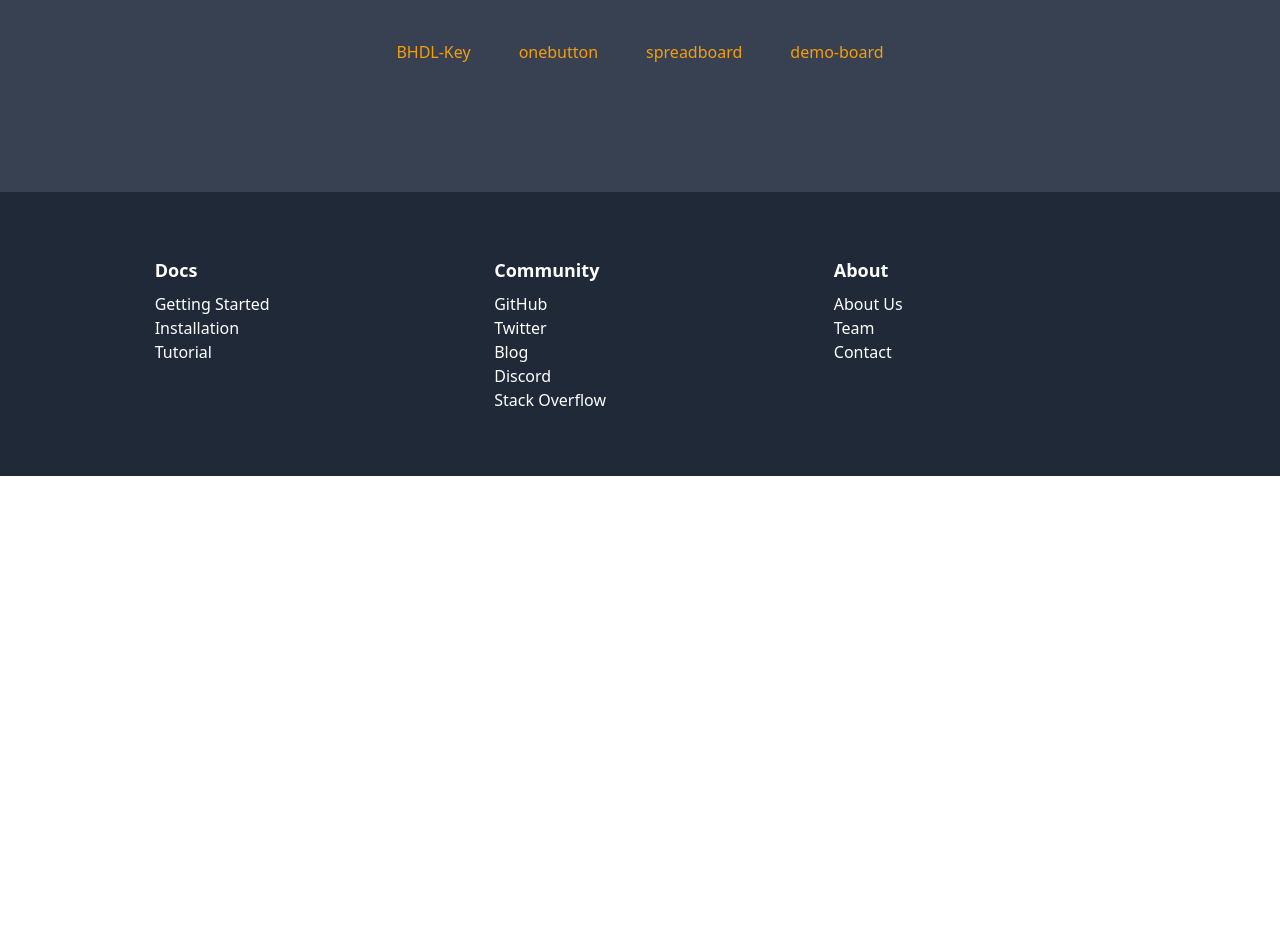
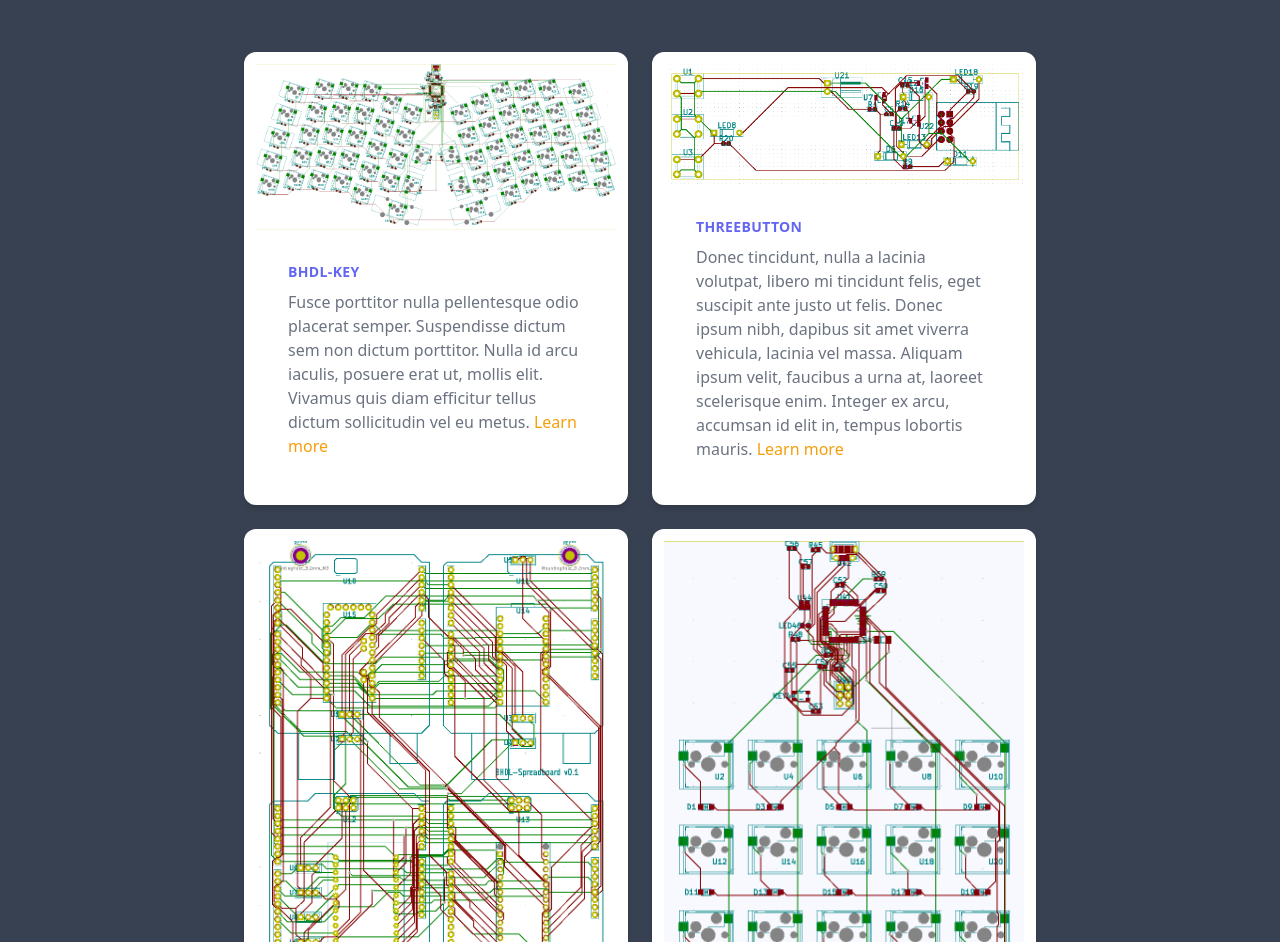
Before and after one commit to bhdl/bhdl.org, a Gatsby site: page /example in a window 1280 px wide. Shown: the part 200-1142 px from the top of the page. Before the commit the page ends 800 px from the top, so only its background shows below. Built offline with nearby package versions, Linux system fonts and the light colour scheme; Gatsby itself is replaced by a stand-in of ours; what @tailwindcss/typography would draw is missing.

Commit message:
add example blocks with images

```diff
--- a/src/pages/example.js
+++ b/src/pages/example.js
@@ -1,15 +1,47 @@
 import React from "react"
 import { Link, graphql } from "gatsby"
+import { StaticImage } from "gatsby-plugin-image"
 
 import Layout from "../components/layout"
 
 import Container from "../components/container"
 
-const linkPrimary =
-  "bg-yellow-400 text-black hover:bg-yellow-300 px-6 py-2 transition duration-200"
+// const linkPrimary =
+//   "bg-yellow-400 text-black hover:bg-yellow-300 px-6 py-2 transition duration-200"
 const linkSecondary =
   "text-yellow-500 hover:text-yellow-300 transition duration-200"
-const linkExample = linkSecondary + " mx-6"
+// const linkExample = linkSecondary + " mx-6"
+const linkStyle =
+  "block mt-1 text-lg leading-tight font-medium text-black hover:underline"
+
+function ExampleBlock({ name, img, link, children }) {
+  console.log(img)
+  return (
+    <div className="max-w-sm mx-auto bg-white p-3 rounded-xl shadow-md overflow-hidden">
+      <div className="">
+        <div className="">{img}</div>
+        <div className="p-8">
+          <div className="uppercase tracking-wide text-sm text-indigo-500 font-semibold">
+            {/* Case study */}
+            {name}
+          </div>
+          {/* <a
+            href="#"
+            className="block mt-1 text-lg leading-tight font-medium text-black hover:underline"
+          >
+            {name}
+          </a> */}
+          <p className="mt-2 text-gray-500">
+            {children}{" "}
+            <a target="_blank" href={link} className={linkSecondary}>
+              Learn more
+            </a>
+          </p>
+        </div>
+      </div>
+    </div>
+  )
+}
 
 const ExamplePage = props => (
   <Layout location={props.location}>
@@ -24,40 +56,86 @@ const ExamplePage = props => (
           >
             <Container>
               <h1 className="text-yellow-500 text-5xl pt-16 pb-16 text-center">
-                BHDL Example Notebooks
+                BHDL Examples
               </h1>
               <ul className="flex flex-wrap justify-center">
-                <li className={linkExample}>
-                  <a
-                    target="_blank"
-                    href="https://nbviewer.jupyter.org/github/lihebi/bhdl.org/blob/master/notebooks/BHDL-Key.ipynb"
+                <li className="flex m-3">
+                  <ExampleBlock
+                    name="BHDL-Key"
+                    // img="../images/assets/BHDL-Key-pcbnew.png"
+                    img={
+                      <StaticImage
+                        className="w-full h-full object-cover"
+                        src="../images/assets/BHDL-Key-pcbnew.png"
+                        // width={200}
+                        // height={200}
+                        alt="A dinosaur"
+                      />
+                    }
+                    link="https://nbviewer.jupyter.org/github/lihebi/bhdl.org/blob/master/notebooks/BHDL-Key.ipynb"
                   >
-                    BHDL-Key
-                  </a>
+                    Fusce porttitor nulla pellentesque odio placerat semper.
+                    Suspendisse dictum sem non dictum porttitor. Nulla id arcu
+                    iaculis, posuere erat ut, mollis elit. Vivamus quis diam
+                    efficitur tellus dictum sollicitudin vel eu metus.
+                  </ExampleBlock>
                 </li>
-                <li className={linkExample}>
-                  <a
-                    target="_blank"
-                    href="https://nbviewer.jupyter.org/github/lihebi/bhdl.org/blob/master/notebooks/onebutton.ipynb"
+                <li className="flex m-3">
+                  <ExampleBlock
+                    name="threebutton"
+                    img={
+                      <StaticImage
+                        // className="w-full h-full object-cover md:w-48"
+                        className="w-full h-full object-cover"
+                        src="../images/assets/threebutton.png"
+                        alt="A dinosaur"
+                      />
+                    }
+                    link="https://nbviewer.jupyter.org/github/lihebi/bhdl.org/blob/master/notebooks/onebutton.ipynb"
                   >
-                    onebutton
-                  </a>
+                    Donec tincidunt, nulla a lacinia volutpat, libero mi
+                    tincidunt felis, eget suscipit ante justo ut felis. Donec
+                    ipsum nibh, dapibus sit amet viverra vehicula, lacinia vel
+                    massa. Aliquam ipsum velit, faucibus a urna at, laoreet
+                    scelerisque enim. Integer ex arcu, accumsan id elit in,
+                    tempus lobortis mauris.
+                  </ExampleBlock>
                 </li>
-                <li className={linkExample}>
-                  <a
-                    target="_blank"
-                    href="https://nbviewer.jupyter.org/github/lihebi/bhdl.org/blob/master/notebooks/spreadboard.ipynb"
+                <li className="flex m-3">
+                  <ExampleBlock
+                    name="spreadboard"
+                    img={
+                      <StaticImage
+                        className="w-full h-full object-cover"
+                        src="../images/assets/spreadboard-pcbnew.png"
+                        alt="A dinosaur"
+                      />
+                    }
+                    link="https://nbviewer.jupyter.org/github/lihebi/bhdl.org/blob/master/notebooks/spreadboard.ipynb"
                   >
-                    spreadboard
-                  </a>
+                    Nullam semper ipsum turpis, quis fringilla ex efficitur id.
+                    Duis at ante porta, suscipit urna non, pharetra felis. Etiam
+                    non consequat ante, eget scelerisque diam. In hac habitasse
+                    platea dictumst. Morbi venenatis dignissim ipsum sit amet
+                    gravida.
+                  </ExampleBlock>
                 </li>
-                <li className={linkExample}>
-                  <a
-                    target="_blank"
-                    href="https://nbviewer.jupyter.org/github/lihebi/bhdl.org/blob/master/notebooks/demo-board.ipynb"
+                <li className="flex m-3">
+                  <ExampleBlock
+                    name="key-matrix"
+                    img={
+                      <StaticImage
+                        className="w-full h-full object-cover"
+                        src="../images/assets/demo-board-pcbnew.png"
+                        alt="A dinosaur"
+                      />
+                    }
+                    link="https://nbviewer.jupyter.org/github/lihebi/bhdl.org/blob/master/notebooks/demo-board.ipynb"
                   >
-                    demo-board
-                  </a>
+                    Curabitur non nisi sed erat accumsan commodo. Nullam
+                    volutpat enim lacus, non vitae. Quisque a posuere nunc, eget
+                    laoreet metus.
+                  </ExampleBlock>
                 </li>
               </ul>
 
```
Also changed, not shown: src/images/assets/BHDL-Key-pcbnew.png (added), src/images/assets/demo-board-pcbnew.png (added), src/images/assets/spreadboard-pcbnew.png (added), src/images/assets/threebutton.png (added).
